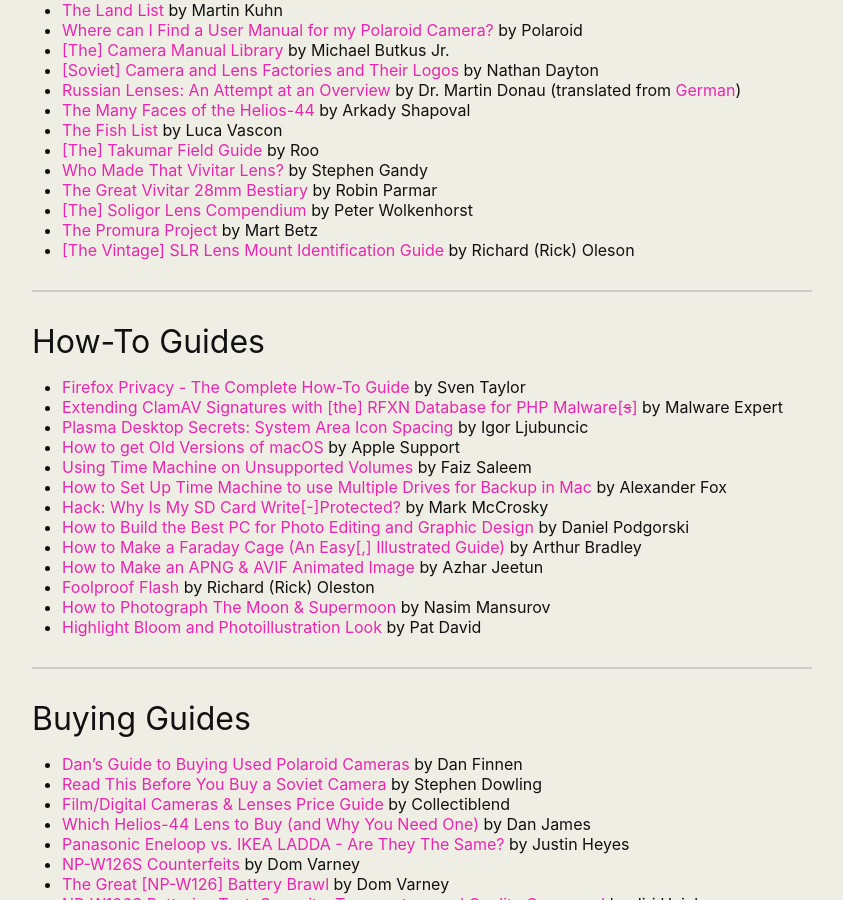
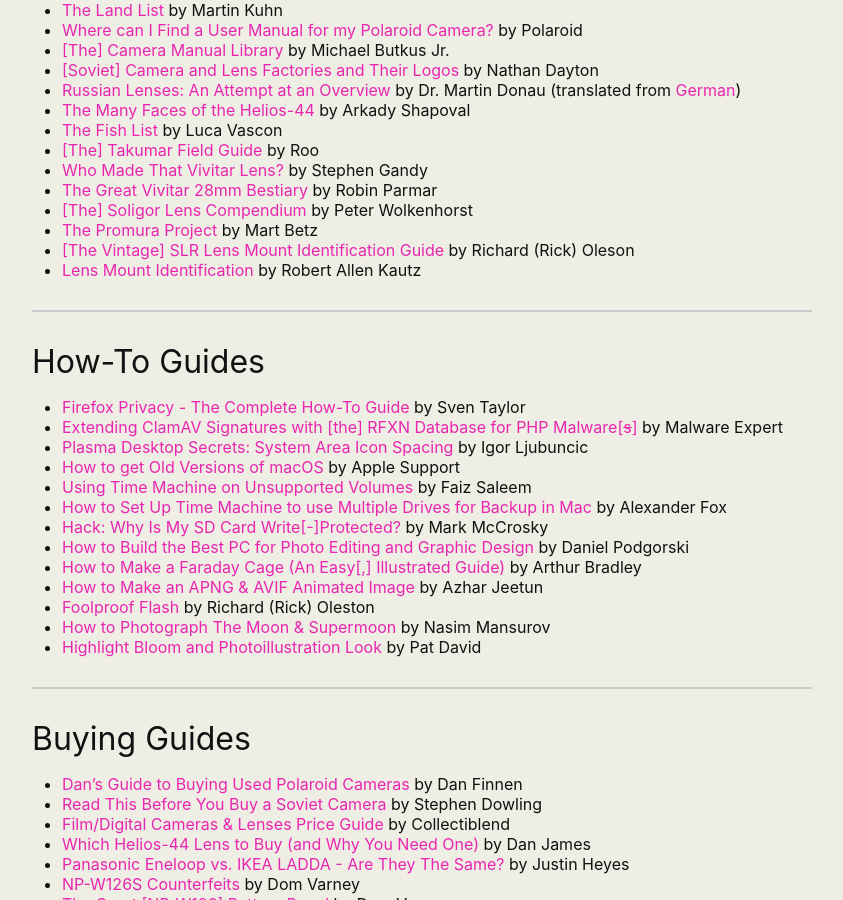
Before and after one commit to martbetz/martbetz.github.io, a Jekyll site: the page built from useful-links.html, in a window 1280 px wide and 900 px high, scrolled down 9529 px. Shown: the whole window, without its empty margins (218-1061 px from the left). Built offline with Jekyll 4.4.1, drawn with Linux system fonts in a browser that asks for light colours.

Commit message:
Update useful-links.html

```diff
--- a/useful-links.html
+++ b/useful-links.html
@@ -501,6 +501,7 @@
 <li><a href="https://www.apotelyt.com/photo-lens/soligor-catalog">[The] Soligor Lens Compendium</a> by Peter Wolkenhorst</li>
 <li><a href="https://github.com/martbetz/thepromuraproject">The Promura Project</a> by Mart Betz</li>
 <li><a href="https://vintagelens.nl/2018/02/19/slr-lens-mount-identification-guide-richard-oleson/">[The Vintage] SLR Lens Mount Identification Guide</a> by Richard (Rick) Oleson</li>
+<li><a href=" https://www.robertallenkautzphoto.com/lens-mount-identification">Lens Mount Identification</a> by Robert Allen Kautz</li>
 </ul>
 </div>
 <hr>
```
